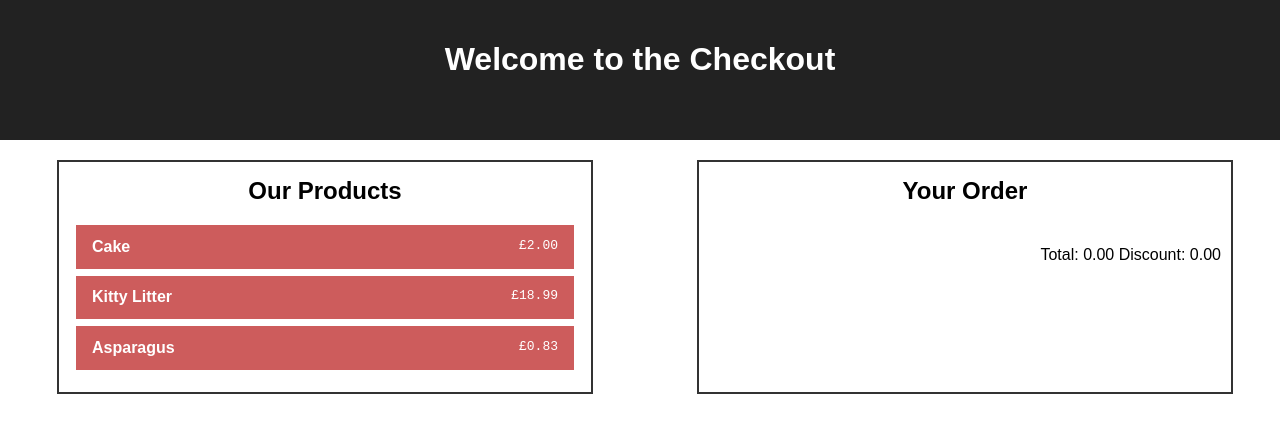
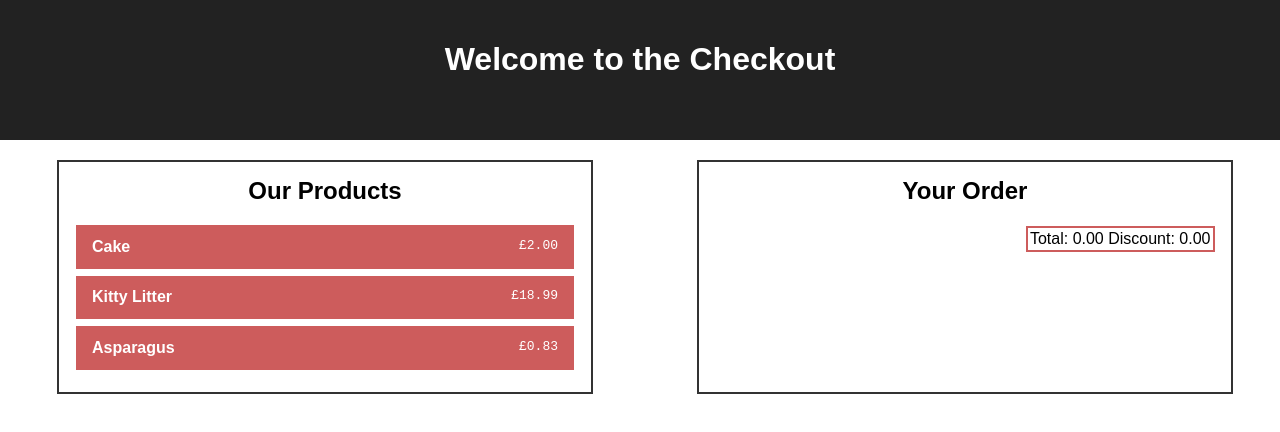
Before and after one commit to benjicwood/test-checkout, a React (Create React App) app: page / in a window 1280 px wide. Shown: the top 432 px of the page. Built offline with nearby package versions, Linux system fonts and the light colour scheme.

Commit message:
modify styling for total and discount price

```diff
--- a/src/components/Order/Order.css
+++ b/src/components/Order/Order.css
@@ -41,4 +41,7 @@
 .price {
   float: right;
   font-weight: normal;
+  border: 2px solid indianred;
+  padding: 2px;
+  margin: 1px 6.5px 1px 1px;
 }
```
Also changed, not shown: src/components/Order/Order.js (+7 -1 lines).
